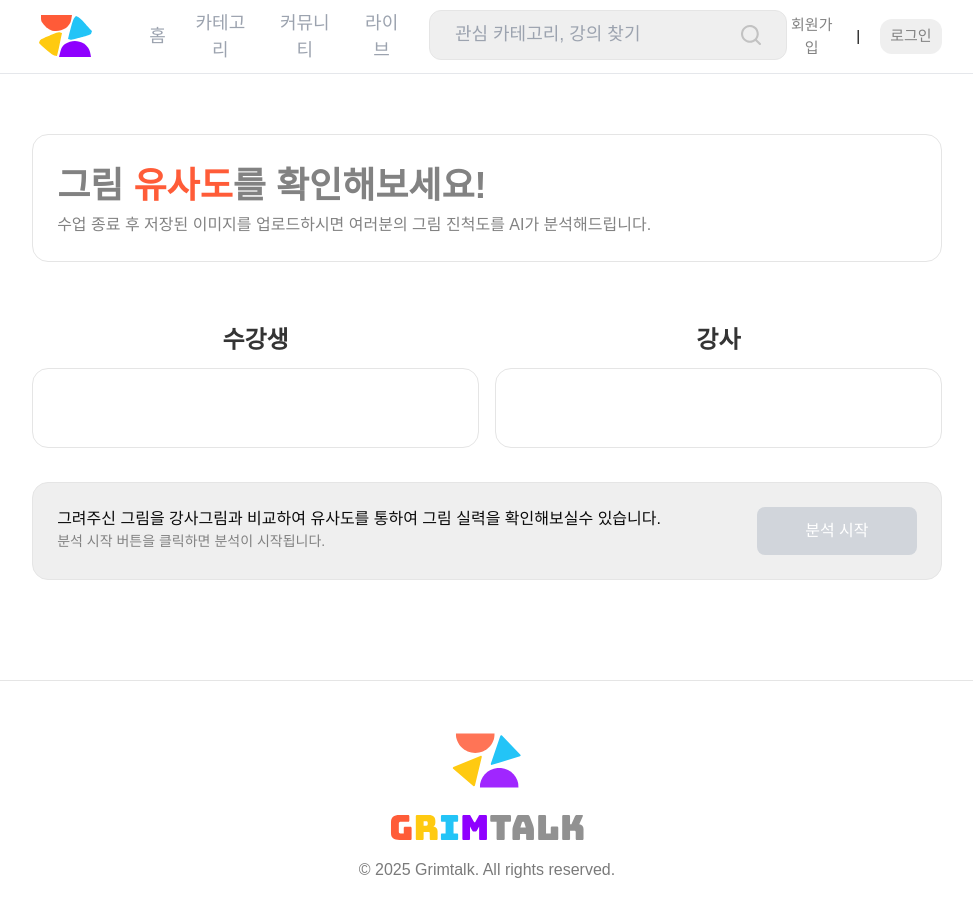
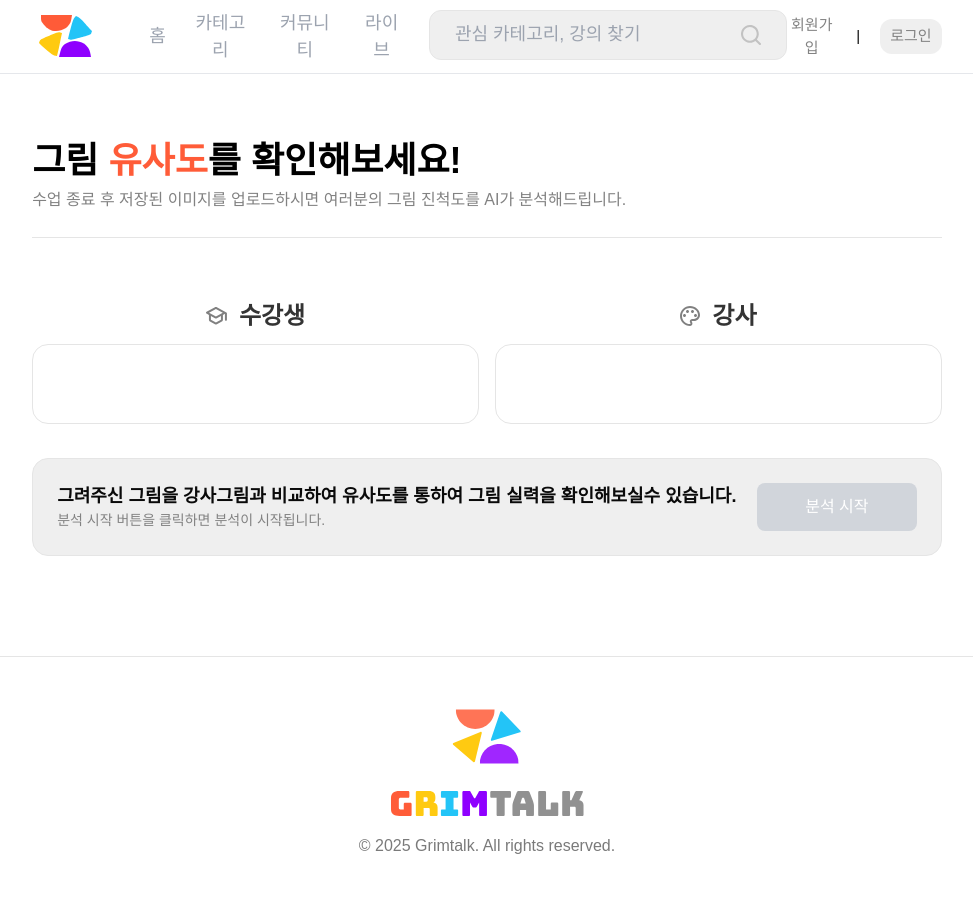
Before and after one commit to dnwnsrb11/grimtalk, a React (Vite) app: page /aicompare in a window 1280 px wide. Shown: the top 916 px of the page, without its empty margins (153-1126 px from the left). Built offline with nearby package versions, Linux system fonts and the light colour scheme; no server answers; a web font is replaced by a local one.

Commit message:
feat:ai 데이터를 차트 컴포넌트에 전달

```diff
--- a/src/routes/pages/AiComparePage.jsx
+++ b/src/routes/pages/AiComparePage.jsx
@@ -3,6 +3,8 @@ import { useEffect, useState } from 'react';
 import { useLocation } from 'react-router-dom';
 
 import { _axiosAuth } from '@/api/instance';
+import { AiCompareComponent } from '@/components/ai/AiCompareComponent';
+import { InstructorIcon, StudentIcon } from '@/components/common/icons';
 import { LoadingComponents } from '@/components/common/LoadingComponents';
 
 // 이미지 URL을 Blob으로 변환하는 유틸리티 함수
@@ -54,6 +56,7 @@ export const AiComparePage = () => {
   const location = useLocation();
   const imageData = location.state?.ImageData;
   const [isAnalyzing, setIsAnalyzing] = useState(false);
+  const [chartData, setChartData] = useState([]); // 차트 데이터를 저장할 상태 추가
 
   // React Query를 사용하여 강사 이미지 불러오기
   // 쿼리 키: ['InstructorImg']로 캐싱 및 식별
@@ -78,6 +81,8 @@ export const AiComparePage = () => {
     },
   });
 
+  // 이미 체크를 완료했는지 확인
+  const [checkAiMutation, setCheckAiMutation] = useState(false);
   const [analysisResult, setAnalysisResult] = useState(null);
   // AI 분석 요청을 보내는 Mutation 훅
   const addAIanalysisMutation = useMutation({
@@ -113,6 +118,27 @@ export const AiComparePage = () => {
       console.log('분석 완료:', data);
       setAnalysisResult(data);
       setIsAnalyzing(false);
+      setCheckAiMutation(true);
+      // 분석 데이터가 있다면 차트 데이터로 변환
+      if (data) {
+        const analysis = data;
+        const formattedData = [
+          {
+            taste: '색 유사도',
+            myDrawing: analysis.color_similarity,
+          },
+          {
+            taste: '선 유사도',
+            myDrawing: analysis.line_thickness_similarity,
+          },
+          {
+            taste: '모양 유사도',
+            myDrawing: analysis.structure_similarity,
+          },
+        ];
+        setChartData(formattedData); // 변환된 데이터를 상태에 저장
+        console.log(formattedData);
+      }
     },
     // 실패 시 오류 로깅
     onError: (error) => {
@@ -173,26 +199,33 @@ export const AiComparePage = () => {
     <>
       <div className="mt-[60px] flex flex-col">
         {/* 헤더 부분 */}
-        <div className="rounded-2xl border p-6">
-          <h1 className="text-text-gray-color text-[36px] font-bold">
+        <div className="rounded-2xl">
+          <h1 className="text-[36px] font-bold text-black">
             그림 <span className="text-primary-color">유사도</span>를 확인해보세요!
           </h1>
           <p className="text-text-gray-color">
             수업 종료 후 저장된 이미지를 업로드하시면 여러분의 그림 진척도를 AI가 분석해드립니다.
           </p>
+          <hr className="mt-[25px]" />
         </div>
 
         {/* 이미지 섹션 */}
         <div className="my-[60px] flex gap-4">
           <div className="flex-1 text-center">
+            <div className="flex items-center justify-center gap-3">
+              <StudentIcon fill="gray" />
               <h1 className="text-[24px] font-bold text-[#343434]">수강생</h1>
+            </div>
             <div className="mt-[10px] flex h-full items-center justify-center rounded-2xl border p-4">
               <div>{imageData && <img src={imageData} alt="myDrawing" />}</div>
             </div>
           </div>
 
           <div className="flex-1 text-center">
+            <div className="flex items-center justify-center gap-3">
+              <InstructorIcon fill="gray" />
               <h1 className="text-[24px] font-bold text-[#343434]">강사</h1>
+            </div>
             <div className="mt-[10px] flex h-full items-center justify-center rounded-2xl border p-4">
               {InstructorBlob && (
                 <img src={URL.createObjectURL(InstructorBlob)} alt="instructorImg" />
@@ -204,7 +237,7 @@ export const AiComparePage = () => {
         {/* 버튼과 결과 섹션 */}
         <div className="bg-bg-gray-color mt-[20px] flex justify-between rounded-2xl border p-6 transition-all duration-200">
           <div>
-            <p>
+            <p className="text-[18px] font-semibold">
               그려주신 그림을 강사그림과 비교하여 유사도를 통하여 그림 실력을 확인해보실수 있습니다.
             </p>
             <p className="text-text-gray-color text-[14px] font-normal">
@@ -232,6 +265,8 @@ export const AiComparePage = () => {
                   <span className="h-4 w-4 animate-spin rounded-full border-2 border-white border-t-transparent"></span>
                   분석중
                 </div>
+              ) : checkAiMutation ? (
+                '분석 완료'
               ) : (
                 '분석 시작'
               )}
@@ -240,6 +275,7 @@ export const AiComparePage = () => {
         </div>
         {/* 분석 결과 섹션 */}
         {analysisResult && !isAnalyzing && (
+          <div>
             <div className="flex gap-3">
               <div className="animate-fade-slide-down mt-[10px] flex flex-col items-center gap-4 rounded-2xl border p-6">
                 <div className="flex w-[100%] flex-col items-center">
@@ -284,6 +320,11 @@ export const AiComparePage = () => {
                 </div>
               </div>
             </div>
+            <div>
+              {console.log('chartData:', chartData)} {/* 데이터 확인용 */}
+              <AiCompareComponent data={chartData} />
+            </div>
+          </div>
         )}
       </div>
       <style jsx>{`
```
Lines whose indentation alone changed are shown as unchanged.
